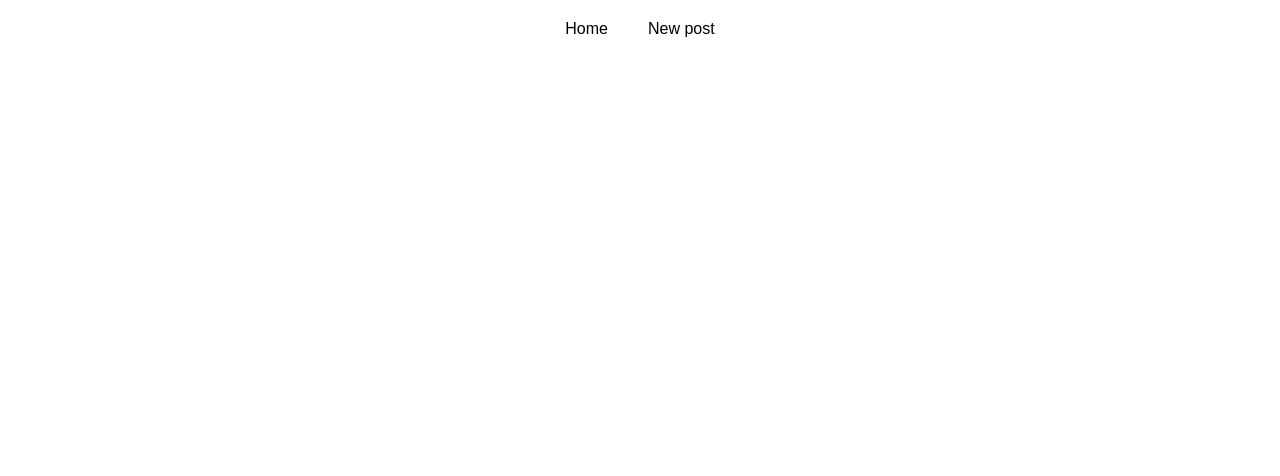
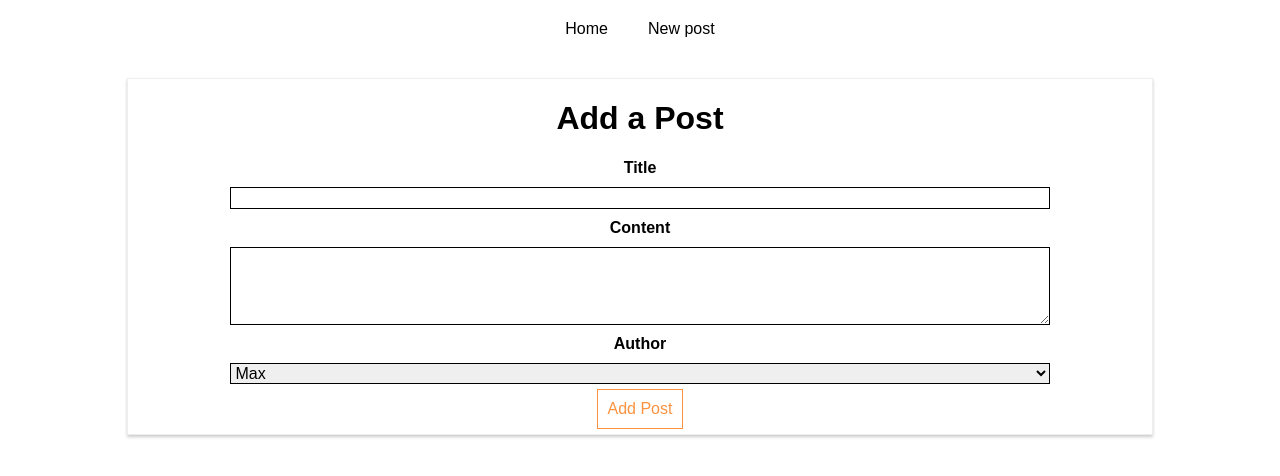
Before and after one commit to artigat1/react-complete-guide-routing, a React (Create React App) app: page /new-post in a window 1280 px wide. Shown: the top 476 px of the page. Built offline with nearby package versions, Linux system fonts and the light colour scheme.

Commit message:
Switching between pages
https://www.udemy.com/react-the-complete-guide-incl-redux/learn/v4/t/lecture/8138550?start=0

```diff
--- a/src/containers/Blog/Blog.js
+++ b/src/containers/Blog/Blog.js
@@ -3,6 +3,7 @@ import { Route } from 'react-router-dom';
 
 import './Blog.css';
 import Posts from './Posts/Posts';
+import NewPost from './NewPost/NewPost';
 
 class Blog extends Component {
 	render() {
@@ -23,6 +24,7 @@ class Blog extends Component {
 				{/* <Route path="/" exact render={() => <h1>Home</h1>} />
                 <Route path="/" render={() => <h1>Home 2</h1>} /> */}
 				<Route path="/" exact component={Posts} />
+				<Route path="/new-post" component={NewPost} />
 			</div>
 		);
 	}
```
